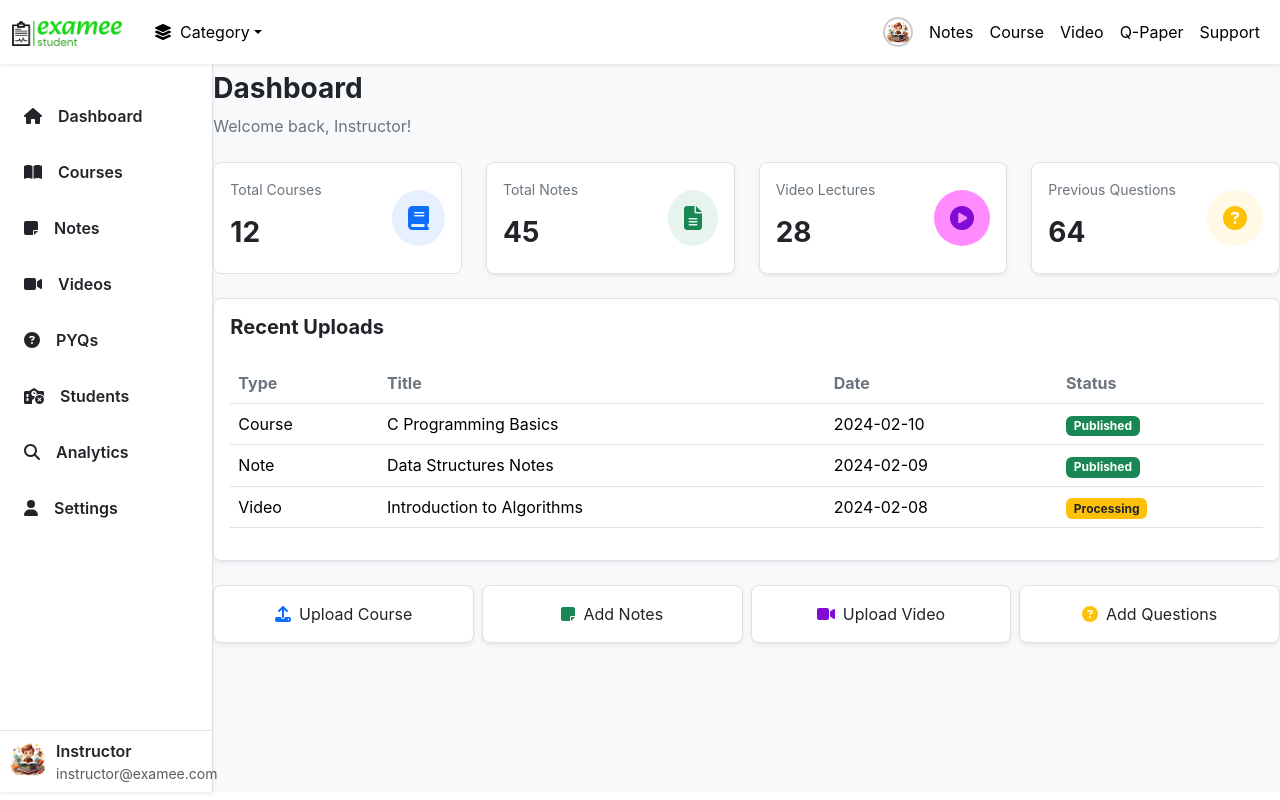
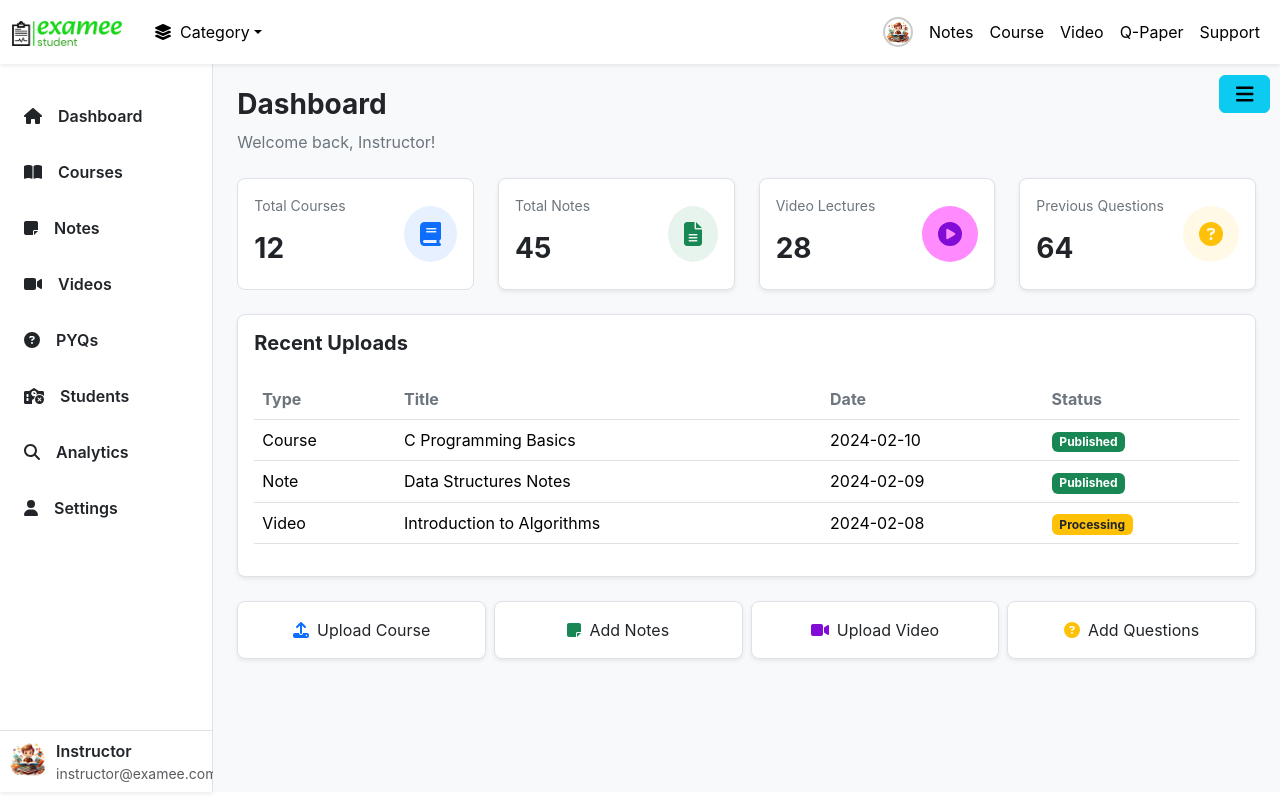
Before and after one commit to dhananjayyadav21/ExameeR, a React (Create React App) app in the folder client/: page /dashboard in a window 1280 px wide. Built offline with nearby package versions, Linux system fonts and the light colour scheme.

Commit message:
add dashbord components  paddings

```diff
--- a/client/src/Dashbord/components/DashborVideo.jsx
+++ b/client/src/Dashbord/components/DashborVideo.jsx
@@ -9,7 +9,7 @@ import {
 
 const VideoLectures = () => {
   return (
-    <div id="videoLectures" className="min-vh-100 pt-2">
+    <div id="videoLectures" className="min-vh-100 p-2 py-4 px-md-4">
       {/* Header with Add Video Button */}
       <div className="d-flex justify-content-between align-items-center mb-4">
         <h1 className="h2 font-weight-bold text-dark">Video Lectures</h1>
--- a/client/src/Dashbord/components/DashbordCource.jsx
+++ b/client/src/Dashbord/components/DashbordCource.jsx
@@ -7,7 +7,7 @@ import {
 
 const Courses = () => {
   return (
-    <div id="courses" className="min-vh-100 pt-2">
+    <div id="courses" className="min-vh-100 p-2 py-4 px-md-4">
       {/* Header with Add Course Button */}
       <div className="d-flex justify-content-between align-items-center mb-4">
         <h1 className="h4 fw-bold text-dark">Courses</h1>
--- a/client/src/Dashbord/components/DashbordHead.jsx
+++ b/client/src/Dashbord/components/DashbordHead.jsx
@@ -14,7 +14,7 @@ import {
 const DashbordHead = () => {
   return (
     <div>
-      <div id="dashboard" className="min-vh-100 pt-2 bg-light">
+      <div id="dashboard" className="min-vh-100 p-2 py-4 px-md-4 bg-light">
         {/* Header */}
         <div className="mb-4">
           <h1 className="h3 fw-bold text-dark">Dashboard</h1>
--- /dev/null
+++ b/client/src/Dashbord/components/DashbordMobileBar.jsx
@@ -0,0 +1,31 @@
+import React, { useState } from "react";
+import { FontAwesomeIcon } from "@fortawesome/react-fontawesome";
+import { faBars, faTimes } from "@fortawesome/free-solid-svg-icons";
+
+function MobileMenuButton() {
+  const [isOpen, setIsOpen] = useState(false);
+
+  const toggleMenu = () => {
+    setIsOpen(!isOpen);
+  };
+
+  return (
+    <>
+    <button
+      type="button"
+      className="mobile-menu-button btn btn-info px-3"
+      onClick={toggleMenu}>
+      <FontAwesomeIcon
+        icon={isOpen ? faTimes : faBars} // Toggle between bars and times icons
+        size="lg" // Set icon size
+        color="currentColor" // Use current text color
+      />
+    </button>
+
+
+
+    </>
+  );
+}
+
+export default MobileMenuButton;
--- a/client/src/Dashbord/components/DashbordNotes.jsx
+++ b/client/src/Dashbord/components/DashbordNotes.jsx
@@ -11,7 +11,7 @@ import {
 const StudyNotes = () => {
   return (
     <>
-      <div id="notes" className="min-vh-100 pt-2">
+      <div id="notes" className="min-vh-100 p-2 py-4 px-md-4">
         {/* Header with Add Notes Button */}
         <div className="d-flex justify-content-between align-items-center mb-4">
           <h1 className="h2 font-weight-bold text-dark">Study Notes</h1>
--- a/client/src/Dashbord/components/DashbordPYQ.jsx
+++ b/client/src/Dashbord/components/DashbordPYQ.jsx
@@ -3,7 +3,7 @@ import { FaPlusCircle, FaEdit, FaDownload, FaTrash, FaFileAlt } from "react-icon
 
 const PreviousQuestions = () => {
   return (
-    <div id="previousQuestions" className="min-vh-100 pt-2">
+    <div id="previousQuestions" className="min-vh-100 p-2 py-4 px-md-4">
       {/* Header with Add Question Paper Button */}
       <div className="d-flex justify-content-between align-items-center mb-4">
         <h1 className="h2 font-weight-bold text-dark">Previous Year Questions</h1>
--- a/client/src/Dashbord/components/DashbordSetting.jsx
+++ b/client/src/Dashbord/components/DashbordSetting.jsx
@@ -2,7 +2,7 @@ import React from 'react';
 
 const Settings = () => {
   return (
-    <section id="settings" className="min-vh-100 bg-darkgray text-white p-lg-4">
+    <section id="settings" className="min-vh-100 bg-darkgray text-white p-2 py-4 px-md-4">
       <div className="container">
         {/* Profile Settings */}
         <div className="bg-dark rounded-3 border border-dark p-4 mb-4">
--- a/client/src/Dashbord/components/StudentManagement.jsx
+++ b/client/src/Dashbord/components/StudentManagement.jsx
@@ -10,7 +10,7 @@ import {
 
 const StudentManagement = () => {
   return (
-    <div id="studentManagement" className="min-vh-100 pt-2">
+    <div id="studentManagement" className="min-vh-100 p-2 py-4 px-md-4">
       {/* Header */}
       <div className="d-flex justify-content-between align-items-center mb-4">
         <h1 className="h2 font-weight-bold text-dark">Student Management</h1>
--- a/client/src/Dashbord/components/UplodeFiles.jsx
+++ b/client/src/Dashbord/components/UplodeFiles.jsx
@@ -7,7 +7,7 @@ import {
 
 const UploadForm = () => {
   return (
-    <form className="bg-white rounded-lg border shadow-sm p-4">
+    <form className="bg-white rounded-lg border shadow-sm px-2 py-4 px-md-4">
       {/* Basic Information */}
       <div className="mb-4">
         <h2 className="h5 font-semibold text-dark mb-3">Basic Information</h2>
--- a/client/src/Dashbord/pages/Dashboard.jsx
+++ b/client/src/Dashbord/pages/Dashboard.jsx
@@ -9,6 +9,7 @@ import StudentManagement from "../components/StudentManagement";
 import Settings from "../components/DashbordSetting";
 import Analytics from "../components/DashbordAnalytics";
 import Sidebar from "../components/DashbordSidebar";
+import MobileMenuButton from "../components/DashbordMobileBar";
 
 // import UploadForm from "../components/UplodeFiles";
 
@@ -21,7 +22,7 @@ const Dashboard = () => {
              <Sidebar/>
           </section>
 
-          <section className="dashbor-main col-12 col-lg-10 p-0">
+          <section className="dashbor-main col-12 col-lg-10 p-0 position-relative">
             <div className="bg-light">
               <Routes>
                 <Route index element={<DashbordHead />} />
@@ -55,6 +56,11 @@ const Dashboard = () => {
                 <Route path="/dashboard-settings" element={<Settings />} />
               </Routes>
             </div>
+
+            <div className="dashbord-mobilebar">
+              <MobileMenuButton/>
+            </div>
+
           </section>
 
         </div>
--- a/client/src/index.css
+++ b/client/src/index.css
@@ -405,6 +405,13 @@ form label {
   background-color: rgb(35, 35, 35);;
 }
 
+.dashbord-mobilebar{
+  position: fixed;
+  top: 75px;
+  right: 10px;
+  border-radius: 8px;
+}
+
 .dashbor-nav{
   height: 91vh;
 }
```
